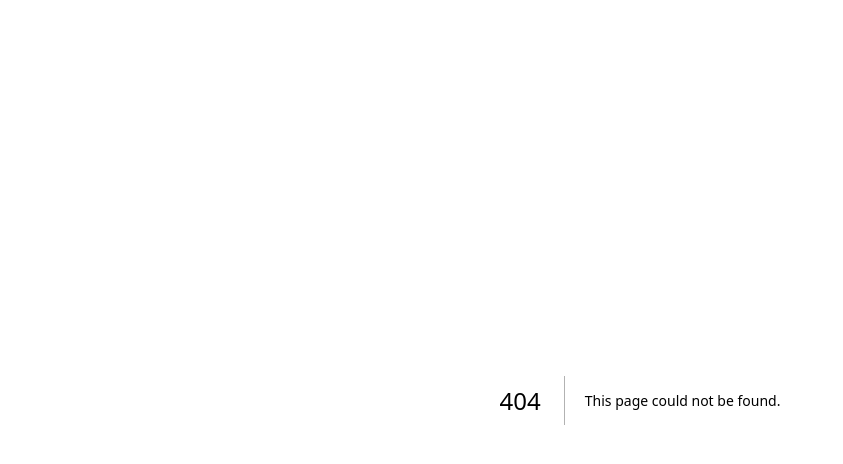
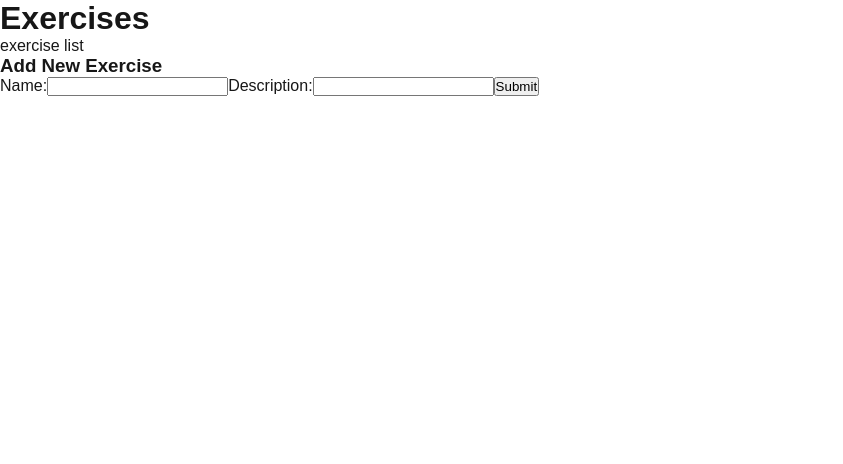
Before and after one commit to caseydemo/fitness, a Next.js app: page /exercises in a window 1280 px wide. Before the commit this address had no page. Shown: the top 464 px of the page, without its empty margins (0-843 px from the left). Built offline with nearby package versions, Linux system fonts and the light colour scheme.

Commit message:
added exercise list

```diff
--- /dev/null
+++ b/app/components/lists/ExercistList.tsx
@@ -0,0 +1,5 @@
+export default function ExerciseList() {
+    return (
+        <div>exercise list</div>
+    )
+}
--- a/app/user_input/page.tsx
+++ b/app/exercises/page.tsx
@@ -1,8 +1,13 @@
 import ExerciseInputForm from "../components/forms/ExerciseInputForm"
+import ExerciseList from "../components/lists/ExercistList"
 export default function Page() {
     return (
         <>
-        <h2>user input page</h2>
+        <h1>Exercises</h1>
+
+        <ExerciseList />
+
+        <h3>Add New Exercise</h3>
         <ExerciseInputForm />
         </>
     )
```
